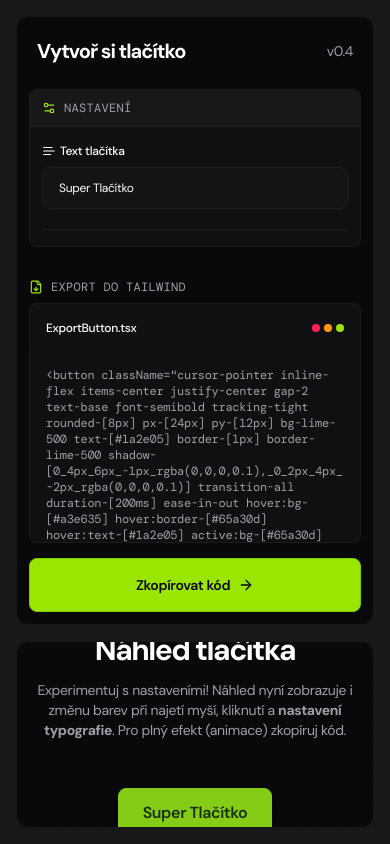
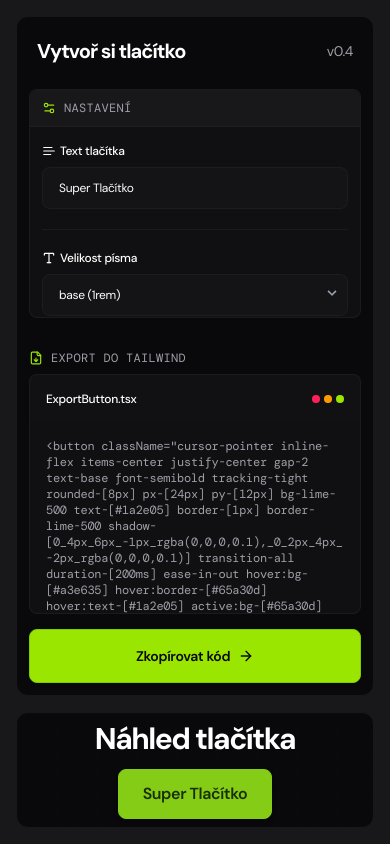
Before and after one commit to Lets-Code-CZ/vytvor-si-tlacitko, a Next.js app: page / in a window 390 px wide. Built offline with nearby package versions, Linux system fonts and the light colour scheme.

Commit message:
Úprava mezer a zobrazení textu v komponentě náhledu tlačítka pro lepší responsivitu

```diff
--- a/src/app/page.tsx
+++ b/src/app/page.tsx
@@ -307,7 +307,7 @@ export default function Home() {
       />
 
       {/* Hlavní oblast pro náhled */}
-      <main className="w-full flex-grow bg-zinc-950 border border-zinc-900 rounded-xl p-4 lg:p-6 xl:p-8 flex flex-col items-center justify-center text-center gap-6 relative overflow-hidden">
+      <main className="w-full flex-grow bg-zinc-950 border border-zinc-900 rounded-xl p-4 lg:p-6 xl:p-8 flex flex-col items-center justify-center text-center lg:gap-6 relative overflow-hidden">
         {/* Mřížka na pozadí */}
         <div
           className="absolute inset-0 z-0 opacity-10"
@@ -320,18 +320,18 @@ export default function Home() {
 
         {/* Obsah náhledu */}
         <div className="relative z-10 flex flex-col items-center">
-          <div className="mb-8 max-w-lg">
+          <div className="lg:mb-8 max-w-lg">
             <h1 className="text-3xl sm:text-4xl md:text-5xl tracking-tighter font-bold mb-3">
               Náhled tlačítka
             </h1>
-            <p className="text-sm sm:text-base text-zinc-400 tracking-tight">
+            <p className="hidden lg:block text-sm sm:text-base text-zinc-400 tracking-tight">
               Experimentuj s nastaveními! Náhled nyní zobrazuje i změnu barev
               při najetí myší, kliknutí a <span className="font-bold">nastavení typografie</span>. Pro plný
               efekt (animace) zkopíruj kód.
             </p>
           </div>
           {/* Komponenta náhledu tlačítka - PŘIDÁNY TYPOGRAPHY PROPS */}
-          <div className="mt-4">
+          <div className="lg:mt-4">
             <ButtonPreview
               buttonText={buttonText}
               baseBgColor={buttonColor}
```
